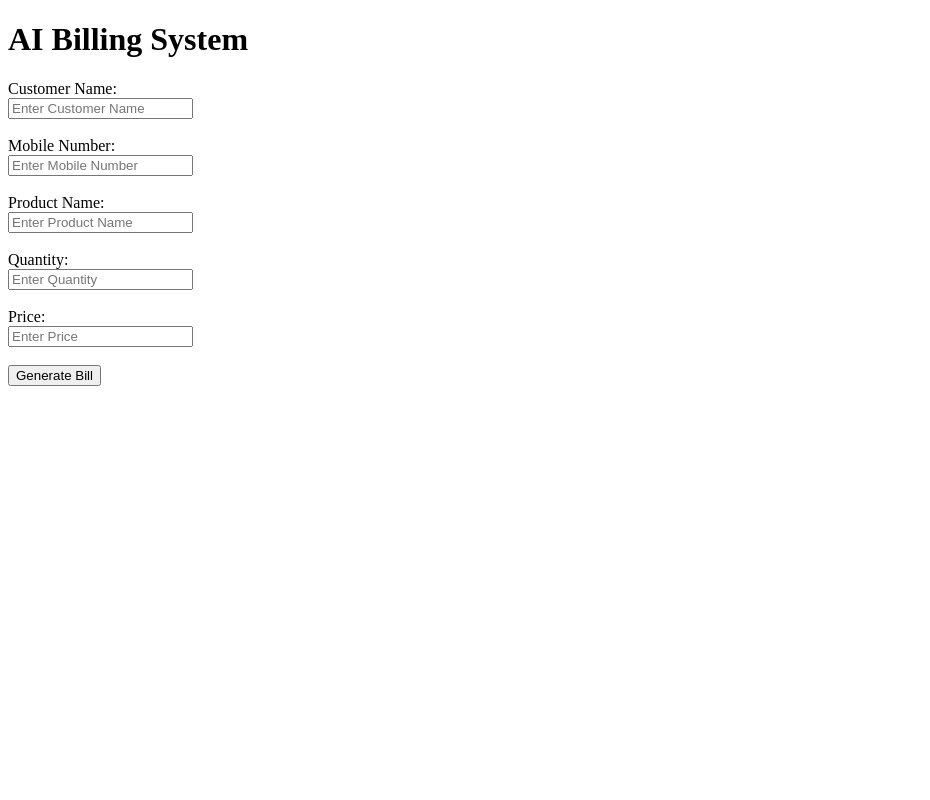
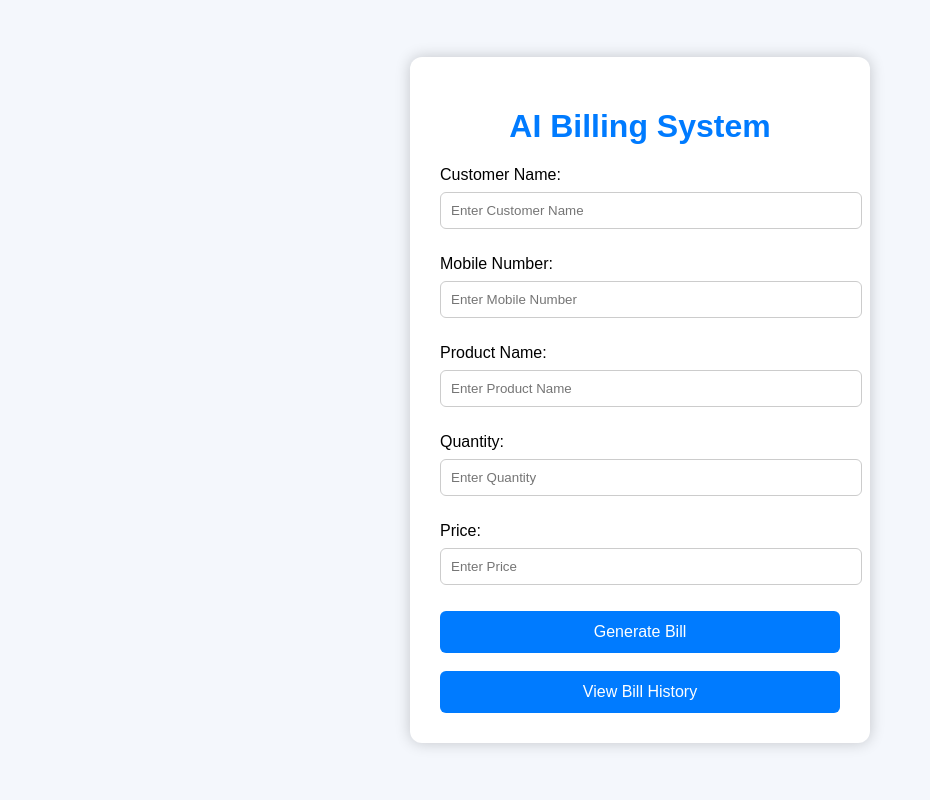
Before and after one commit to aibusiness0630-founder/AI-Billing, a Flask app: page / in a window 1280 px wide. Shown: the whole page, without its empty margins (0-930 px from the left). Run offline with Flask 3, Linux system fonts and the light colour scheme.

Commit message:
Day 12: Added SQLite database and started Bill History

```diff
--- a/app.py
+++ b/app.py
@@ -1,6 +1,19 @@
 from flask import Flask, render_template, request
+from flask_sqlalchemy import SQLAlchemy
 
 app = Flask(__name__)
+app.config["SQLALCHEMY_DATABASE_URI"] = "sqlite:///billing.db"
+app.config["SQLALCHEMY_TRACK_MODIFICATIONS"] = False
+
+db = SQLAlchemy(app)
+class Bill(db.Model):
+    id = db.Column(db.Integer, primary_key=True)
+    customer_name = db.Column(db.String(100))
+    mobile = db.Column(db.String(20))
+    product = db.Column(db.String(100))
+    quantity = db.Column(db.Integer)
+    price = db.Column(db.Float)
+    total = db.Column(db.Float)
 
 @app.route("/", methods=["GET", "POST"])
 def home():
@@ -11,8 +24,19 @@ def home():
 
         quantity = int(request.form.get("quantity"))
         price = float(request.form.get("price"))
+        total = quantity * price
 
-        total = quantity * price
+        new_bill = Bill(
+            customer_name=customer_name,
+            mobile=mobile,
+            product=product,
+            quantity=quantity,
+            price=price,
+            total=total
+        )
+
+        db.session.add(new_bill)
+        db.session.commit()
 
         return f"""
         <h2>Bill</h2>
@@ -24,7 +48,14 @@ def home():
         <h3>Total: ₹{total}</h3>
         """
 
+
     return render_template("index.html")
+@app.route("/history")
+def history():
+    bills = Bill.query.all()
+    return render_template("history.html", bills=bills)
 
 if __name__ == "__main__":
+    with app.app_context():
+        db.create_all()
     app.run(debug=True)
--- /dev/null
+++ b/static/style.css
@@ -0,0 +1,40 @@
+ body {
+    font-family: Arial, sans-serif;
+    background: #f4f7fc;
+    display: flex;
+    justify-content: center;
+    align-items: center;
+    height: 100vh;
+    margin: 0;
+}
+.container {
+    background: white;
+    padding: 30px;
+    border-radius: 12px;
+    box-shadow: 0 0 15px rgba(0,0,0,0.2);
+    width: 400px;
+}
+h1 {
+    text-align: center;
+    color: #007bff;
+}
+input {
+    width: 100%;
+    padding: 10px;
+    margin: 8px 0;
+    border: 1px solid #ccc;
+    border-radius: 6px;
+}
+button {
+    width: 100%;
+    padding: 12px;
+    background: #007bff;
+    color: white;
+    border: none;
+    border-radius: 6px;
+    cursor: pointer;
+    font-size: 16px;
+}
+button:hover {
+    background: #0056b3;
+}
--- a/templates/index.html
+++ b/templates/index.html
@@ -2,8 +2,10 @@
 <html>
 <head>
     <title>AI Billing System</title>
+    <link rel="stylesheet" href="{{ url_for('static', filename='style.css') }}">
 </head>
 <body>
+    <div class="container">
     <h1>AI Billing System</h1>
     <form method="post" action="/">
         <label>Customer Name:</label><br>
@@ -18,5 +20,10 @@
         <input type="number" name="price" placeholder="Enter Price"><br><br>
         <button type="submit">Generate Bill</button>
     </form>
+    <br>
+<a href="/history">
+    <button type="button">View Bill History</button>
+</a>
+</div>
 </body>
 </html>
```
Also changed, not shown: history.html (added, +36 -0 lines), instance/billing.db (added).
